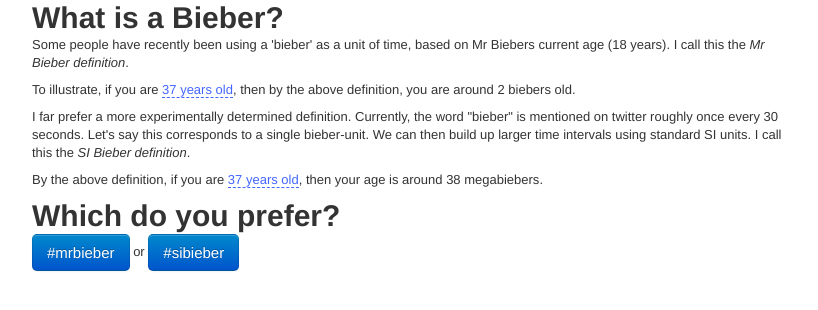
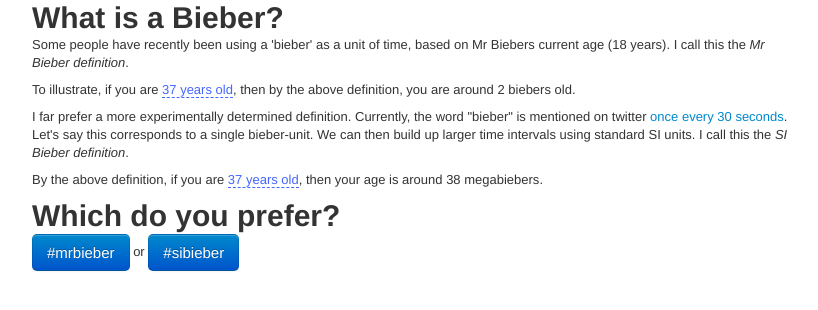
Before and after one commit to mikemoraned/bieber, a website: page public/index.html in a window 1280 px wide. Shown: the whole page, without its empty margins (223-1041 px from the left). Drawn offline with Linux system fonts and the light colour scheme.

Commit message:
add placeholder popover for "source"

```diff
--- a/public/index.html
+++ b/public/index.html
@@ -27,7 +27,8 @@
 	  <p>Some people have recently been using a 'bieber' as a unit of time, based on Mr Biebers current age (<span data-var="bieberAge" data-format="age"></span>). I call this the <em>Mr Bieber definition</em>.</p>
 	  <p>To illustrate, if you are <span data-var="userAge" class="TKAdjustableNumber" data-min="1" data-max="1000" data-format="age"> old</span>, then by the above definition, you are around <span data-var="userAgeInMrBiebers" data-format="mrbiebers"> </span> old.</p>
 	  <p>I far prefer a more experimentally determined definition. Currently, the word "bieber" is mentioned on twitter
-	  roughly once every <span data-var="bieberRate"> seconds</span>. Let's say this corresponds to a single bieber-unit. We can then build up larger time intervals using standard SI units. I call this the <em>SI Bieber definition</em>.</p>
+	  <a href="#" rel="popover" title="source"
+    data-content="'roughly' ... handwave">once every <span data-var="bieberRate"> seconds</span></a>. Let's say this corresponds to a single bieber-unit. We can then build up larger time intervals using standard SI units. I call this the <em>SI Bieber definition</em>.</p>
 	  <p>By the above definition, if you are <span data-var="userAge" class="TKAdjustableNumber" data-min="1" data-max="1000" data-format="age"> old</span>, then your age is around <span data-var="userAgeInSIBiebers" data-format="sibiebers"></span>.
 	  </p>
 	  <h1 id="question">Which do you prefer?</h1>
--- a/public/js/bieber.js
+++ b/public/js/bieber.js
@@ -56,3 +56,5 @@
 	}
     });
 }
+
+$("a[rel='popover']").popover();
```
